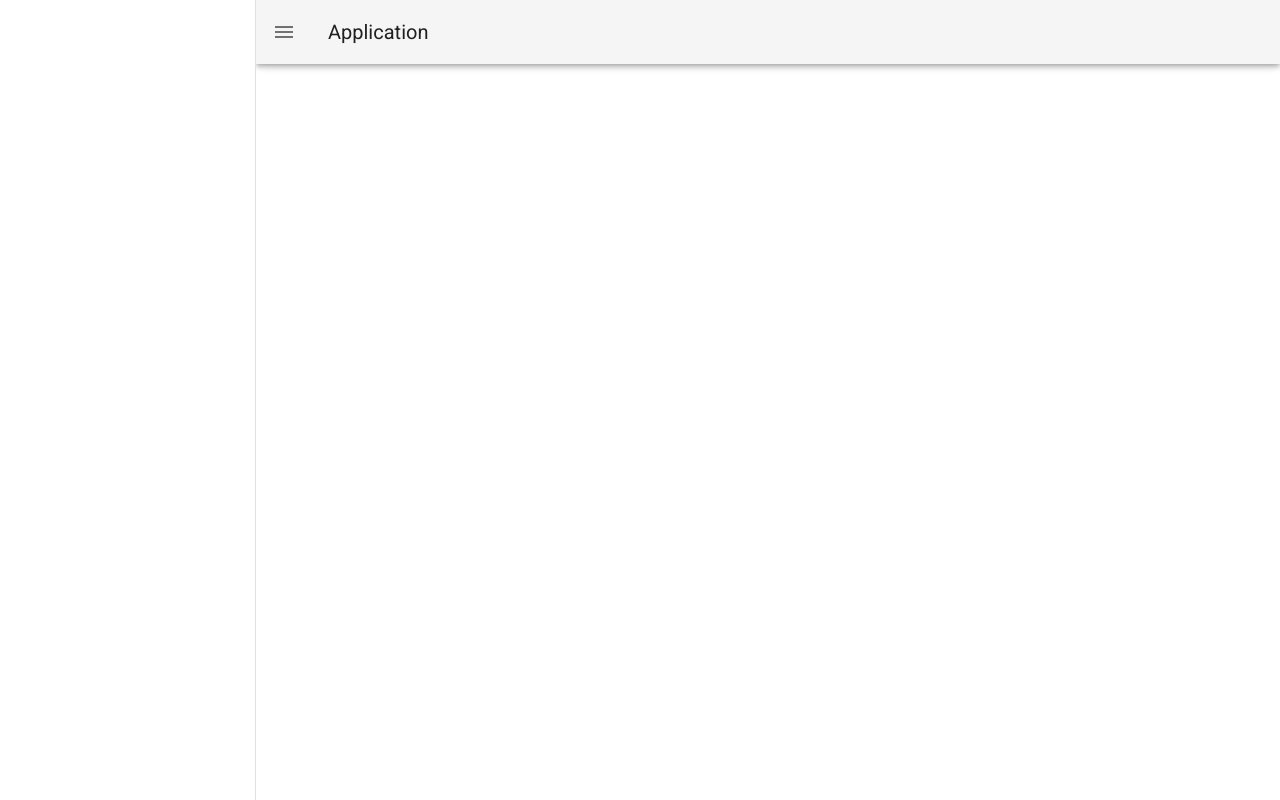
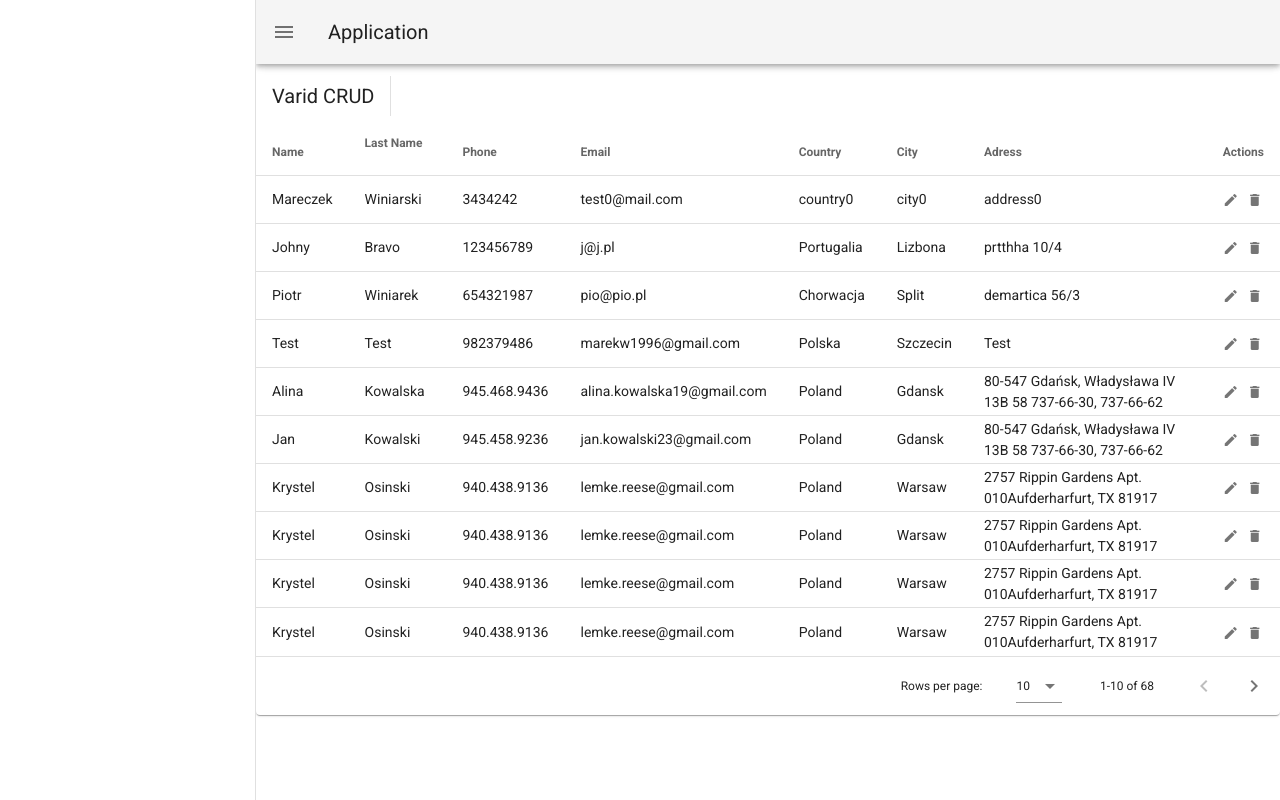
Before and after one commit to Cersin/varid-crud, a Vue app: page / in a window 1280 px wide. Built offline with nearby package versions, Linux system fonts and the light colour scheme.

Commit message:
Add Vuetify Data Table

```diff
--- a/src/App.vue
+++ b/src/App.vue
@@ -14,13 +14,150 @@
     </v-app-bar>
 
     <v-main>
-      <!--  -->
+      <Table :data="contacts"></Table>
     </v-main>
   </v-app>
 </template>
 
 <script>
+import Table from "@/components/Table";
 export default {
-  data: () => ({ drawer: null }),
+  components: {Table},
+  data() {
+    return {
+      drawer: null,
+      dialog: false,
+      contacts: []
+    }
+  },
+  created () {
+    this.initialize()
+  },
+  methods: {
+    initialize () {
+      this.contacts = [
+        {
+          "id": 547,
+          "name": "Mareczek",
+          "last_name": "Winiarski",
+          "phone_number": "3434242",
+          "email": "test0@mail.com",
+          "country": "country0",
+          "city": "city0",
+          "address": "address0",
+          "created_at": "2021-10-28T15:36:17.000000Z",
+          "updated_at": "2021-10-28T19:35:27.000000Z"
+        },
+        {
+          "id": 546,
+          "name": "Johny",
+          "last_name": "Bravo",
+          "phone_number": "123456789",
+          "email": "j@j.pl",
+          "country": "Portugalia",
+          "city": "Lizbona",
+          "address": "prtthha 10/4",
+          "created_at": "2021-10-28T14:57:46.000000Z",
+          "updated_at": "2021-10-28T14:57:46.000000Z"
+        },
+        {
+          "id": 545,
+          "name": "Piotr",
+          "last_name": "Winiarek",
+          "phone_number": "654321987",
+          "email": "pio@pio.pl",
+          "country": "Chorwacja",
+          "city": "Split",
+          "address": "demartica 56/3",
+          "created_at": "2021-10-28T14:45:27.000000Z",
+          "updated_at": "2021-10-28T14:45:27.000000Z"
+        },
+        {
+          "id": 542,
+          "name": "Test",
+          "last_name": "Test",
+          "phone_number": "982379486",
+          "email": "marekw1996@gmail.com",
+          "country": "Polska",
+          "city": "Szczecin",
+          "address": "Test",
+          "created_at": "2021-10-28T14:12:54.000000Z",
+          "updated_at": "2021-10-28T14:12:54.000000Z"
+        },
+        {
+          "id": 541,
+          "name": "Alina",
+          "last_name": "Kowalska",
+          "phone_number": "945.468.9436",
+          "email": "alina.kowalska19@gmail.com",
+          "country": "Poland",
+          "city": "Gdansk",
+          "address": "80-547 Gdańsk, Władysława IV 13B 58 737-66-30, 737-66-62",
+          "created_at": "2021-10-28T12:38:14.000000Z",
+          "updated_at": "2021-10-28T12:38:14.000000Z"
+        },
+        {
+          "id": 540,
+          "name": "Jan",
+          "last_name": "Kowalski",
+          "phone_number": "945.458.9236",
+          "email": "jan.kowalski23@gmail.com",
+          "country": "Poland",
+          "city": "Gdansk",
+          "address": "80-547 Gdańsk, Władysława IV 13B 58 737-66-30, 737-66-62",
+          "created_at": "2021-10-28T12:37:03.000000Z",
+          "updated_at": "2021-10-28T12:37:03.000000Z"
+        },
+        {
+          "id": 538,
+          "name": "Krystel",
+          "last_name": "Osinski",
+          "phone_number": "940.438.9136",
+          "email": "lemke.reese@gmail.com",
+          "country": "Poland",
+          "city": "Warsaw",
+          "address": "2757 Rippin Gardens Apt. 010Aufderharfurt, TX 81917",
+          "created_at": "2021-10-28T07:41:22.000000Z",
+          "updated_at": "2021-10-28T07:41:22.000000Z"
+        },
+        {
+          "id": 537,
+          "name": "Krystel",
+          "last_name": "Osinski",
+          "phone_number": "940.438.9136",
+          "email": "lemke.reese@gmail.com",
+          "country": "Poland",
+          "city": "Warsaw",
+          "address": "2757 Rippin Gardens Apt. 010Aufderharfurt, TX 81917",
+          "created_at": "2021-10-28T07:37:22.000000Z",
+          "updated_at": "2021-10-28T07:37:22.000000Z"
+        },
+        {
+          "id": 536,
+          "name": "Krystel",
+          "last_name": "Osinski",
+          "phone_number": "940.438.9136",
+          "email": "lemke.reese@gmail.com",
+          "country": "Poland",
+          "city": "Warsaw",
+          "address": "2757 Rippin Gardens Apt. 010Aufderharfurt, TX 81917",
+          "created_at": "2021-10-27T15:05:15.000000Z",
+          "updated_at": "2021-10-27T15:05:15.000000Z"
+        },
+        {
+          "id": 535,
+          "name": "Krystel",
+          "last_name": "Osinski",
+          "phone_number": "940.438.9136",
+          "email": "lemke.reese@gmail.com",
+          "country": "Poland",
+          "city": "Warsaw",
+          "address": "2757 Rippin Gardens Apt. 010Aufderharfurt, TX 81917",
+          "created_at": "2021-10-27T15:05:14.000000Z",
+          "updated_at": "2021-10-27T15:05:14.000000Z"
+        }
+      ]
+    }
+  }
 }
 </script>
--- /dev/null
+++ b/src/components/Table.vue
@@ -0,0 +1,96 @@
+<template>
+  <v-data-table
+      :headers="headers"
+      :items="data"
+      class="elevation-1"
+      :items-per-page="perPage"
+      :server-items-length="total"
+      :options.sync="options"
+  >
+    <template v-slot:top>
+      <v-toolbar
+          flat
+      >
+        <v-toolbar-title>Varid CRUD</v-toolbar-title>
+        <v-divider
+            class="mx-4"
+            inset
+            vertical
+        ></v-divider>
+        <v-spacer></v-spacer>
+
+<!--        <v-dialog v-model="dialogDelete" max-width="500px">-->
+<!--          <v-card>-->
+<!--            <v-card-title class="text-h5">Are you sure you want to delete this item?</v-card-title>-->
+<!--            <v-card-actions>-->
+<!--              <v-spacer></v-spacer>-->
+<!--              <v-btn color="blue darken-1" text @click="closeDelete">Cancel</v-btn>-->
+<!--              <v-btn color="blue darken-1" text @click="deleteItemConfirm">OK</v-btn>-->
+<!--              <v-spacer></v-spacer>-->
+<!--            </v-card-actions>-->
+<!--          </v-card>-->
+<!--        </v-dialog>-->
+      </v-toolbar>
+    </template>
+    <template v-slot:item.actions="{ item }">
+      <v-icon
+          small
+          class="mr-2"
+          @click="editItem(item)"
+      >
+        mdi-pencil
+      </v-icon>
+      <v-icon
+          small
+          @click="deleteItem(item)"
+      >
+        mdi-delete
+      </v-icon>
+    </template>
+    <template v-slot:no-data>
+      <v-btn
+          color="primary"
+          @click="initialize"
+      >
+        Reset
+      </v-btn>
+    </template>
+  </v-data-table>
+</template>
+
+<script>
+export default {
+  props: ['data'],
+  data: () => ({
+    dialog: false,
+    dialogDelete: false,
+    perPage: 5,
+    total: 68,
+    options: {
+      page: 1,
+      itemsPerPage: 10
+    },
+    headers: [
+      {
+        text: 'Name',
+        align: 'start',
+        sortable: false,
+        value: 'name',
+      },
+      { text: 'Last Name', value: 'last_name' },
+      { text: 'Phone', value: 'phone_number' },
+      { text: 'Email', value: 'email' },
+      { text: 'Country', value: 'country' },
+      { text: 'City', value: 'city' },
+      { text: 'Adress', value: 'address' },
+      { text: 'Actions', value: 'actions', sortable: false }
+    ],
+
+    contacts: [],
+  })
+}
+</script>
+
+<style scoped>
+
+</style>
```
